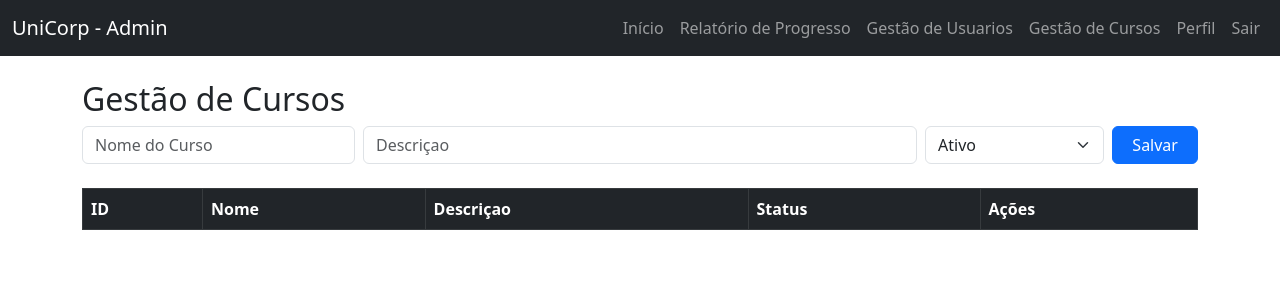
After one commit to LorenzoM07/ProjetoUniCorp, a PHP site: page /admin/cursos.php in a window 1280 px wide. The commit adds this page. Shown: the top 300 px of the page. Run offline with PHP 8.4, Linux system fonts and the light colour scheme; lists and menus that the app fills with data are empty.

Commit message:
first commit

```diff
--- /dev/null
+++ b/admin/cursos.php
@@ -0,0 +1,128 @@
+<!DOCTYPE html>
+<html lang="pt-br">
+<head>
+    <meta charset="UTF-8">
+    <meta name="viewport" content="width=device-width, initial-scale=1.0">
+    <title>Gestão de Cursos</title>
+    <link href="https://cdn.jsdelivr.net/npm/bootstrap@5.3.0/dist/css/bootstrap.min.css" rel="stylesheet">
+</head>
+<body>
+
+    <!-- Menu de Navegação do Admin -->
+    <?php include 'menu_admin.php'; ?>
+
+    <div class="container mt-4">
+        <h2>Gestão de Cursos</h2>
+        <form id="formCursos" class="mb-4">
+            <div class="row g-2">
+                <div class="col-md-3">
+                    <input type="text" class="form-control" id="nome" placeholder="Nome do Curso" required>
+                </div>
+                <div class="col-md-6">
+                    <input type="descriçao" class="form-control" id="descriçao" placeholder="Descriçao">
+                </div>
+                <div class="col-md-2">
+                    <select id="status" class="form-select">
+                        <option value="curso">Ativo</option>
+                        <option value="admin">Inativo</option>
+                    </select>
+                </div>
+                <div class="col-md-1">
+                    <button type="submit" class="btn btn-primary w-100">Salvar</button>
+                </div>
+            </div>
+        </form>
+
+        <div id="mensagem"></div>
+
+        <table id="tabelaCursos" class="table table-bordered table-striped">
+            <thead class="table-dark">
+                <tr>
+                    <th>ID</th>
+                    <th>Nome</th>
+                    <th>Descriçao</th>
+                    <th>Status</th>
+                    <th>Ações</th>
+                </tr>
+            </thead>
+            <tbody></tbody>
+        </table>
+    </div>
+
+    <script src="https://code.jquery.com/jquery-3.6.0.min.js"></script>
+
+    <script>
+        const baseURL = "/2IDS/ProjetoUniCorp/";
+
+        function carregarCursos() {
+            $.get(baseURL + "api/admin/cursos_listar.php", function(lista) {
+                const tbody = $('#tabelaCursos tbody');
+                tbody.empty();
+                lista.forEach(u => {
+                    tbody.append(`
+                        <tr>
+                            <td>${u.id}</td>
+                            <td>${u.nome}</td>
+                            <td>${u.descricao}</td>
+                            <td>${u.status}</td>
+                            <td>
+                                <button class="btn btn-warning btn-sm" onclick="editarCursos('${u.id}', '${u.nome}', '${u.descricao}', '${u.status}')">Editar</button>
+                                <button class="btn btn-danger btn-sm" onclick="excluirCursos('${u.id}')">Excluir</button>
+
+                            </td>
+                        </tr>
+                    `);
+                });
+            }, 'json');
+        }
+
+       $('#formCursos').on('submit', function(e) {
+            e.preventDefault();
+            $.post(baseURL + "api/admin/cursos_adicionar.php", {
+                nome: $('#nome').val(),
+                descricao: $('#descricao').val(),
+                status: $('#status').val(),
+
+            }, function (res) {
+                $('#mensagem').html(`<div class="alert alert-${res.status=='sucesso'?'success':'danger'}">${res.mensagem}</div>`);
+                carregarCursos();
+                $('#formCursos')[0].reset();
+            }, 'json');
+       });
+
+       function excluirCursos (id) {
+            if (confirm("Deseja excluir este curso?")) {
+                $.post(baseURL + "api/admin/cursos_excluir.php", {id}, function(res){
+                    $('#mensagem').html(`<div class="alert alert-${res.status=='sucesso'?'sucess':'danger'}">${res.mensagem}</div>`);
+                    carregarCursos();
+                }, 'json');
+            }
+       }
+
+       function editarCursos(id, nome, descricao, status) {
+            $('#nome').val(nome);
+            $('#descricao').val(descricao);
+            $('#status').val(status);
+            $('#formCursos').off('submit').on('submit', function(e) {
+                e.preventDefault();
+                $.post(baseURL + "api/admin/cursos_editar.php", {
+                    id,
+                    nome: $('#nome').val(),
+                    descricao: $('#descricao').val(),
+                    status: $('#status').val(),
+                }, function(res) {
+                    $('#mensagem').html(`<div class="alert alert-${res.status=='sucesso'?'sucess':'danger'}">${res.mensagem}</div>`);
+                     carregarCursos();
+                     $('#formCursos')[0].reset();
+                     $('#formCursos').off('submit').on('submit', function (e){
+                        e.preventDefault();
+                        $.post(baseURL + "api/admin/cursos_adicionar.php", {nome, descricao, status});
+                     });
+
+                }, 'json');
+            });
+       }
+       $(document).ready(() => carregarCursos());
+    </script>
+</body>
+</html>
--- a/admin/menu_admin.php
+++ b/admin/menu_admin.php
@@ -0,0 +1,32 @@
+<nav class="navbar navbar-expand-lg navbar-dark bg-dark">
+    <div class="container-fluid">
+        <a href="index.php" class="navbar-brand">UniCorp - Admin</a>
+        <link href="https://cdn.jsdelivr.net/npm/bootstrap@5.3.0/dist/css/bootstrap.min.css" rel="stylesheet">
+        <button class="navbar-toggler" type="button" data-bs-toggle="collapse" data-bs-target="#navbarNav" aria-controls="navbarNav" aria-expanded="false" aria-label="Toggle navigation">
+            <span class="navbar-toggler-icon"></span>
+        </button>
+    <div class="collapse navbar-collapse" id="navbarNav">
+        <ul class="navbar-nav ms-auto">
+            <li class="nav-item">
+                <a class="nav-link" href="index.php">Início</a>
+            </li>
+            <li class="nav-item">
+                <a class="nav-link" href="relatorio.php">Relatório de Progresso</a>
+            </li>
+            <li class="nav-item">
+                <a class="nav-link" href="usuarios.php">Gestão de Usuarios</a>
+            </li>
+            <li class="nav-item">
+                <a class="nav-link" href="cursos.php">Gestão de Cursos</a>
+            </li>
+            <li class="nav-item">
+                <a class="nav-link" href="perfil.php">Perfil</a>
+            </li>
+            <li class="nav-item">
+                <a class="nav-link" href="../api/auth/logout.php">Sair</a>
+            </li>
+        </ul>
+    </div>
+</div>
+
+</nav>
--- a/admin/usuarios.php
+++ b/admin/usuarios.php
@@ -55,7 +55,7 @@
     <script src="https://code.jquery.com/jquery-3.6.0.min.js"></script>
 
     <script>
-        const baseURL = "/projeto-unicorp/";
+        const baseURL = "/2IDS/ProjetoUniCorp/";
 
         function carregarUsuarios() {
             $.get(baseURL + "api/admin/usuarios_listar.php", function(lista){
--- /dev/null
+++ b/api/admin/cursos_listar.php
@@ -0,0 +1,25 @@
+<?php
+// api/admin/usuarios_listar.php
+session_start();
+header('Content-Type: application/json');
+include '../../db/conexao.php';
+
+// cria a sessão de Login do usuario 'Admin'
+if (!isset($_SESSION['usuario_id']) || ($_SESSION['usuario_papel'] !== 'admin')) {
+    echo json_encode([]);
+    exit;
+}
+
+
+$sql = "SELECT id, nome, descricao, status FROM cursos ORDER BY id DESC";
+$res = mysqli_query($conn, $sql);
+//var_dump($res);
+
+$cursos = [];
+while ($row = mysqli_fetch_assoc($res)) {
+    $cursos[] = $row;
+}
+
+echo json_encode($cursos);
+
+?>
--- a/comandos-github.txt
+++ b/comandos-github.txt
@@ -1,8 +1,8 @@
 echo "# ProjetoUniCorp" >> README.md
 
 git init
-git config --global user.name "LorenzoM07"
-git config --global user.email "lorenzosesi@gmail.com"
+git config --global user.name "luaanpc"
+git config --global user.email "luanpcc7@gmail.com"
 git add .
 git commit -m "first commit"
 git branch -M main
--- a/db/script-db.sql
+++ b/db/script-db.sql
@@ -6,9 +6,9 @@
 -- ------------------------------------------------------
 
 -- Criar Banco de Dados --
-CREATE DATABASE projetounicorpv5aula;
+CREATE DATABASE projetounicorp;
 --
-USE projetounicorpv5aula;
+USE projetounicorp;
 --
 -- Criar a Estrutura da Tabela `certificados`
 --
--- a/index.html
+++ b/index.html
@@ -8,7 +8,7 @@
 </head>
 <body class="bg-light">
     <div class="container mt-5">
-        <div class="row justify-content-center">
+        <div  class="row justify-content-center">
             <div class="col-md-6">
                 <div class="card">
                     <h1>UniCorp - Projeto Universidade Corporativa</h1>
@@ -32,7 +32,7 @@
     </div>
     <script src="https://code.jquery.com/jquery-3.6.0.min.js"></script>
     <script>
-        const baseURL = "/projetounicorp/";
+        const baseURL = "/2IDS/ProjetoUniCorp/";
         $('#loginForm').on('submit', function(e){
             e.preventDefault();
             const email = $('#email').val();
```
Also changed, not shown: admin/index.php (+8 -0 lines), api/admin/cursos_adicionar.php (added, +37 -0 lines), api/admin/cursos_editar.php (added, +42 -0 lines), api/admin/cursos_excluir.php (added, +45 -0 lines), api/auth/login.php (+5 -6 lines), api/auth/logout.php (added, +8 -0 lines).
